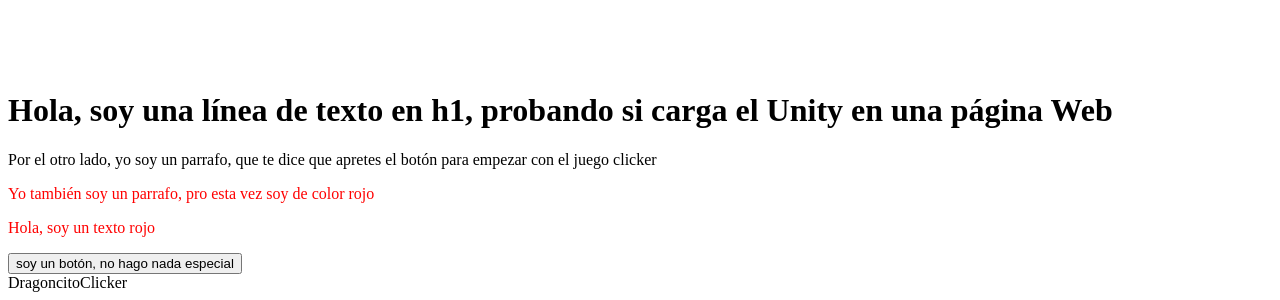
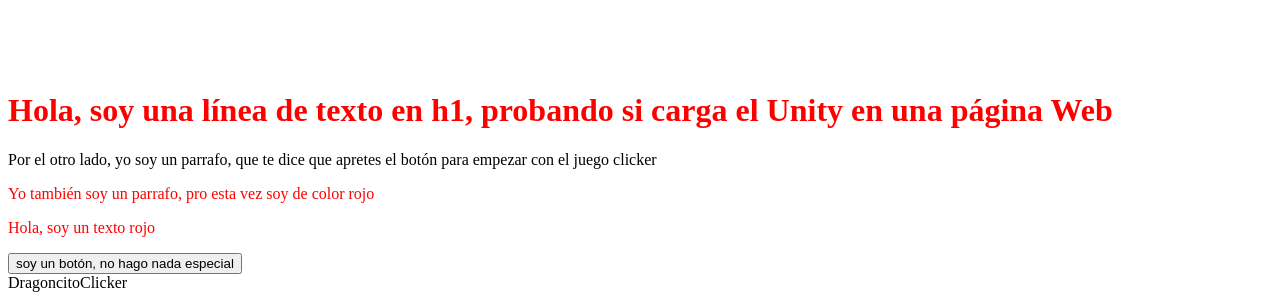
Before and after one commit to AceroPulido/DragonClicker, a plain HTML site: page index.html in a window 1280 px wide. Shown: the part 541-841 px from the top of the page. Drawn offline with Linux system fonts and the light colour scheme; no server answers.

Commit message:
Update index.html

```diff
--- a/index.html
+++ b/index.html
@@ -10,7 +10,7 @@
   <body>
     <div id="unity-container" class="unity-desktop">
       <canvas id="unity-canvas" width=960 height=600 tabindex="-1"></canvas>
-      <h1> Hola, soy una línea de texto en h1, probando si carga el Unity en una página Web</h1>
+      <h1 id="rojo"> Hola, soy una línea de texto en h1, probando si carga el Unity en una página Web</h1>
       <p> Por el otro lado, yo soy un parrafo, que te dice que apretes el botón para empezar con el juego clicker </p>
       <p id="rojo">   Yo también soy un parrafo, pro esta vez soy de color rojo</p>
 
```
